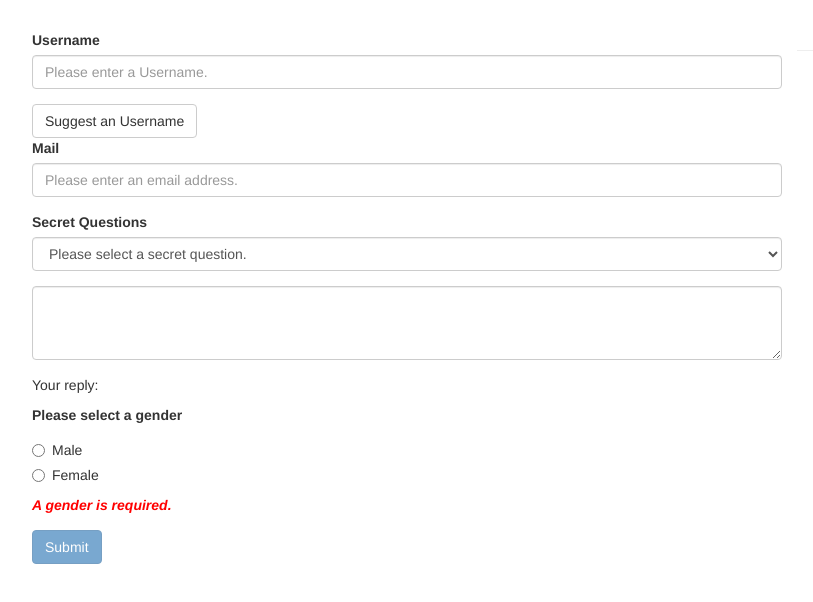
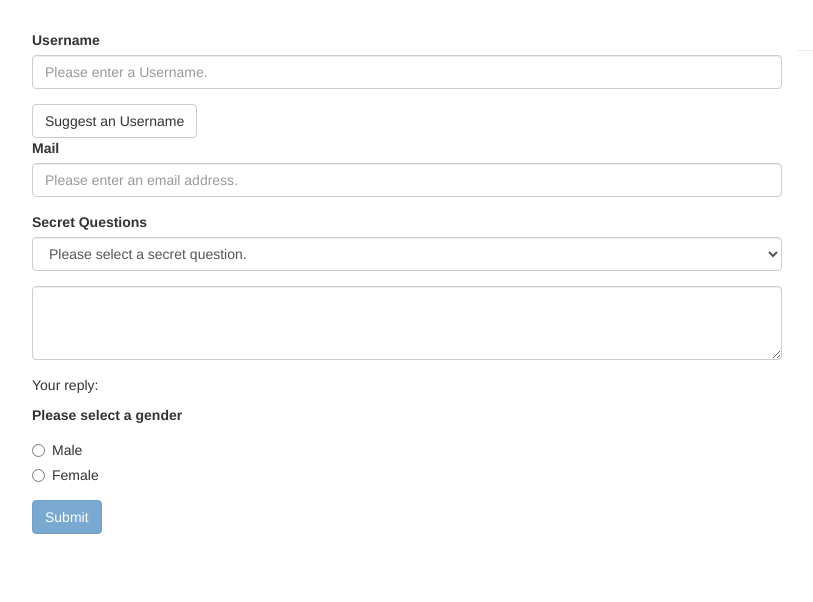
Before and after one commit to jimlapine/forms-td-start, an Angular app: page / in a window 1280 px wide. Shown: the top 602 px of the page, without its empty margins (233-1046 px from the left). Built offline with nearby package versions, Linux system fonts and the light colour scheme.

Commit message:
Lesson updates

```diff
--- a/src/app/app.component.html
+++ b/src/app/app.component.html
@@ -116,7 +116,7 @@
                 required> {{gender}}
             </label>
           </div>
-          <span class="help-block error" *ngIf="!gnder?.valid && !gnder?.touched">
+          <span class="help-block error" *ngIf="!gnder?.valid && gnder?.touched">
               A gender is required.</span>
         </div>
         <!--
```
